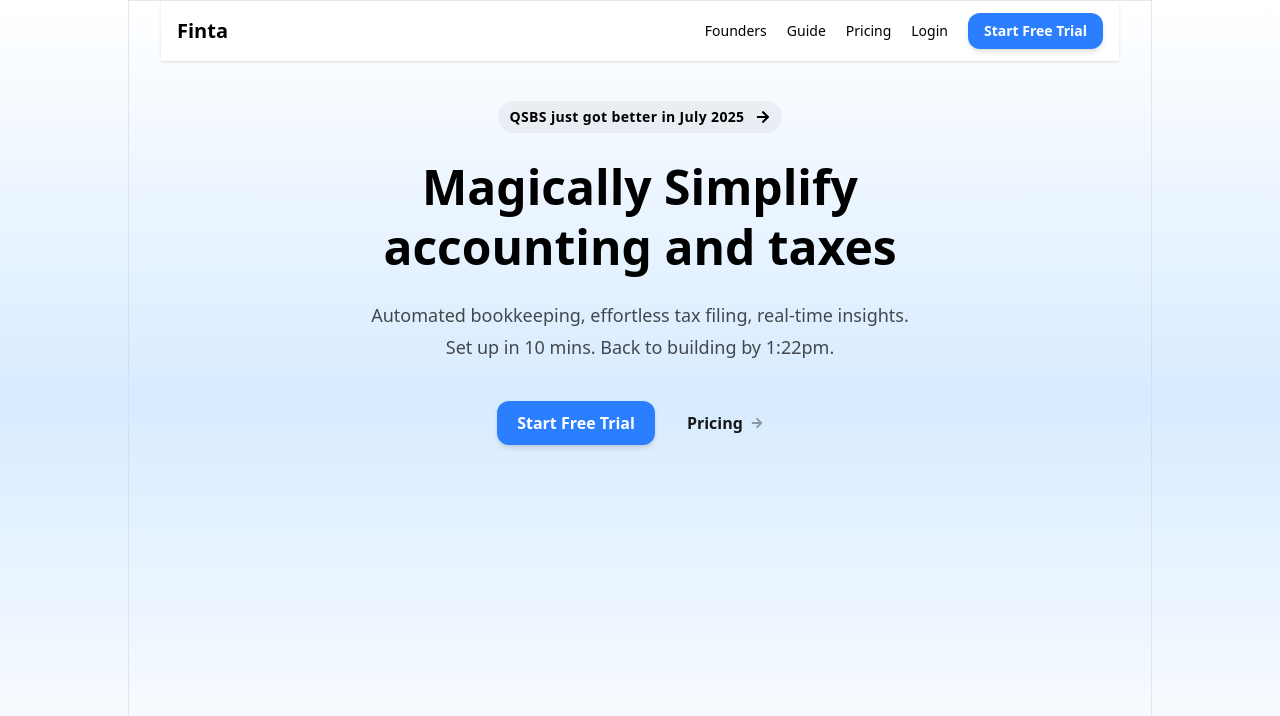
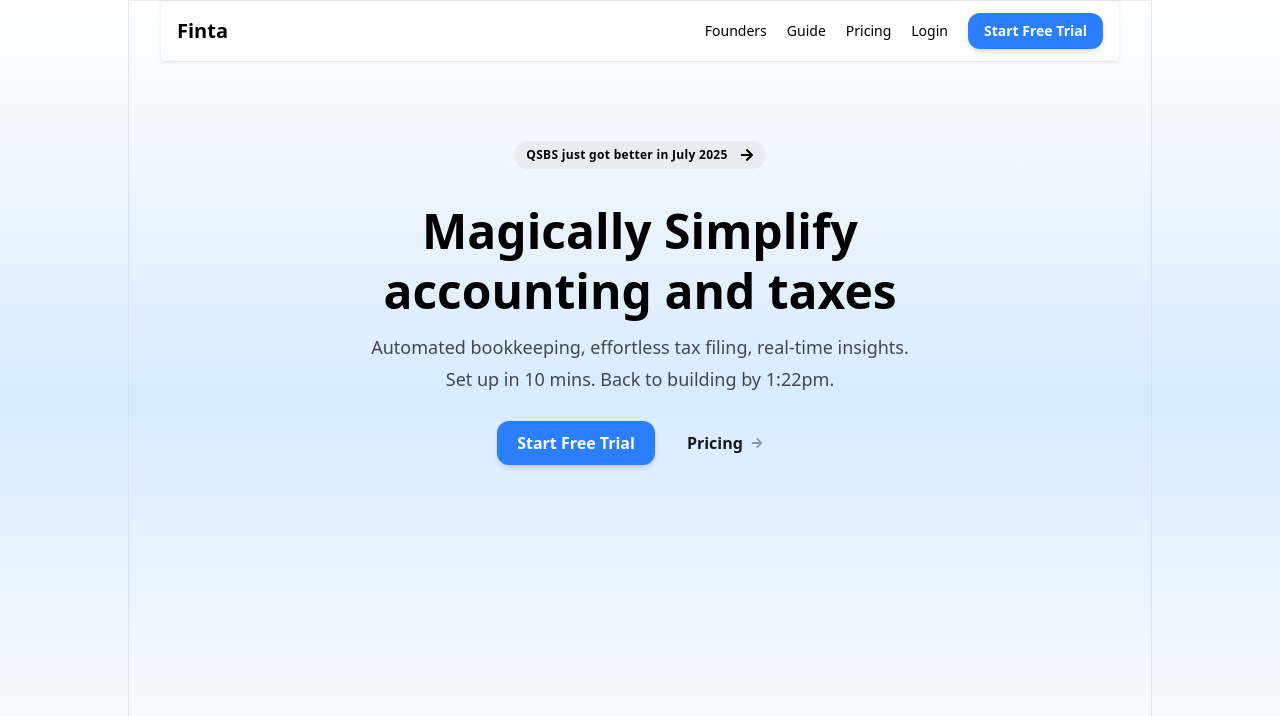
Before and after one commit to TechwithHaiderAli/finta-clone, a Next.js app: page /finta in a window 1280 px wide. Shown: the top 716 px of the page. Built offline with nearby package versions, Linux system fonts and the light colour scheme.

Commit message:
Made the Time Display Jitter away and fast

```diff
--- a/app/components/finta/Hero.jsx
+++ b/app/components/finta/Hero.jsx
@@ -1,5 +1,4 @@
-'use client';
-import {motion} from  "motion/react"
+import { motion } from "motion/react";
 import Link from 'next/link';
 import React, { useEffect, useState } from 'react';
 import { FaArrowRight } from 'react-icons/fa';
@@ -9,7 +8,7 @@
   const [showColon, setShowColon] = useState(true);
 
   useEffect(() => {
-    const interval = setInterval(() => {
+    const updateTime = () => {
       const now = new Date();
       const future = new Date(now.getTime() + 10 * 60000);
       let hours = future.getHours();
@@ -18,43 +17,54 @@
       hours = hours % 12 || 12;
       minutes = minutes < 10 ? '0' + minutes : minutes;
 
-      setTime({ hours, minutes, ampm });
+      setTime({ hours: String(hours), minutes: String(minutes), ampm });
+    };
+
+    updateTime(); // Set time immediately on mount
+
+    const timeInterval = setInterval(updateTime, 1000); // Update every second
+
+    return () => clearInterval(timeInterval);
+  }, []);
+
+  useEffect(() => {
+    const blinkInterval = setInterval(() => {
       setShowColon(prev => !prev);
-    }, 500);
+    }, 500); // Blink colon every half second
 
-    return () => clearInterval(interval);
+    return () => clearInterval(blinkInterval);
   }, []);
 
   return (
-    <div className='w-full max-w-4xl mx-auto px-4 py-10 flex flex-col gap-6 justify-center items-center text-black text-center'>
+    <div className='w-full max-w-4xl mx-auto my-10 px-4 py-10 flex flex-col gap-3 justify-center items-center text-black text-center'>
+      <motion.div initial={{ opacity: 0 }} animate={{ opacity: 1 }}>
         <Link
           href="/docs"
-        className='rounded-2xl text-xs sm:text-sm font-semibold bg-gray-200/60 flex gap-2 sm:gap-3 items-center px-3 py-1.5'
+          className='rounded-2xl text-xs sm:text-sm font-semibold bg-gray-200/60 flex gap-2 sm:gap-3 items-center px-3 py-1.5 mb-5'
         >
-        <motion.span
-        initial={{y:30,opacity:0}}
-        animate={{y:0,opacity:1}}
-        transition={{duration:0.6,ease:"easeInOut"}}
-        className='tracking-wide'>
+          <span className='tracking-wide text-xs'>
             QSBS just got better in July 2025
-          </motion.span>
+          </span>
           <FaArrowRight />
         </Link>
+      </motion.div>
 
       <motion.h1
-      initial={{opacity:0,y:30}}
-      animate={{opacity:1,y:0}}
-      transition={{duration:0.6,delay:0.3,ease:"easeOut"}}
-      className='text-3xl sm:text-4xl md:text-5xl font-semibold leading-tight'>
+        initial={{ opacity: 0 }}
+        animate={{ opacity: 1 }}
+        transition={{ duration: 0.6, delay: 0.3, ease: "easeOut" }}
+        className='text-3xl font-semibold sm:text-4xl md:text-5xl leading-tight'
+      >
         <span className='whitespace-nowrap'>Magically Simplify</span><br />
         accounting and taxes
       </motion.h1>
 
       <motion.div
-      initial={{opacity:0}}
-      animate={{opacity:1}}
-      transition={{duration:0.6,delay:0.3}}
-      className='flex flex-col gap-1 text-base sm:text-lg text-black/70'>
+        initial={{ opacity: 0 }}
+        animate={{ opacity: 1 }}
+        transition={{ duration: 0.6, delay: 0.3 }}
+        className='flex flex-col gap-1 text-base sm:text-lg text-black/70'
+      >
         <p>Automated bookkeeping, effortless tax filing, real‑time insights.</p>
         <p>
           Set up in 10 mins. Back to building by{' '}
@@ -75,7 +85,7 @@
         <button className='bg-blue-500 hover:bg-blue-700 font-semibold text-white px-5 py-2.5 rounded-xl shadow-md text-sm sm:text-base'>
           Start Free Trial
         </button>
-        <button className='bg-transparent hover:bg-black/8 text-black/90 font-semibold px-5 py-2.5 rounded-lg flex items-center gap-2 text-sm sm:text-base'>
+        <button className='bg-transparent cursor-pointer hover:bg-black/8 text-black/90 font-semibold px-5 py-2.5 rounded-lg flex items-center gap-2 text-sm sm:text-base'>
           Pricing <FaArrowRight className='opacity-40 size-3' />
         </button>
       </div>
```
Lines whose indentation alone changed are shown as unchanged.
